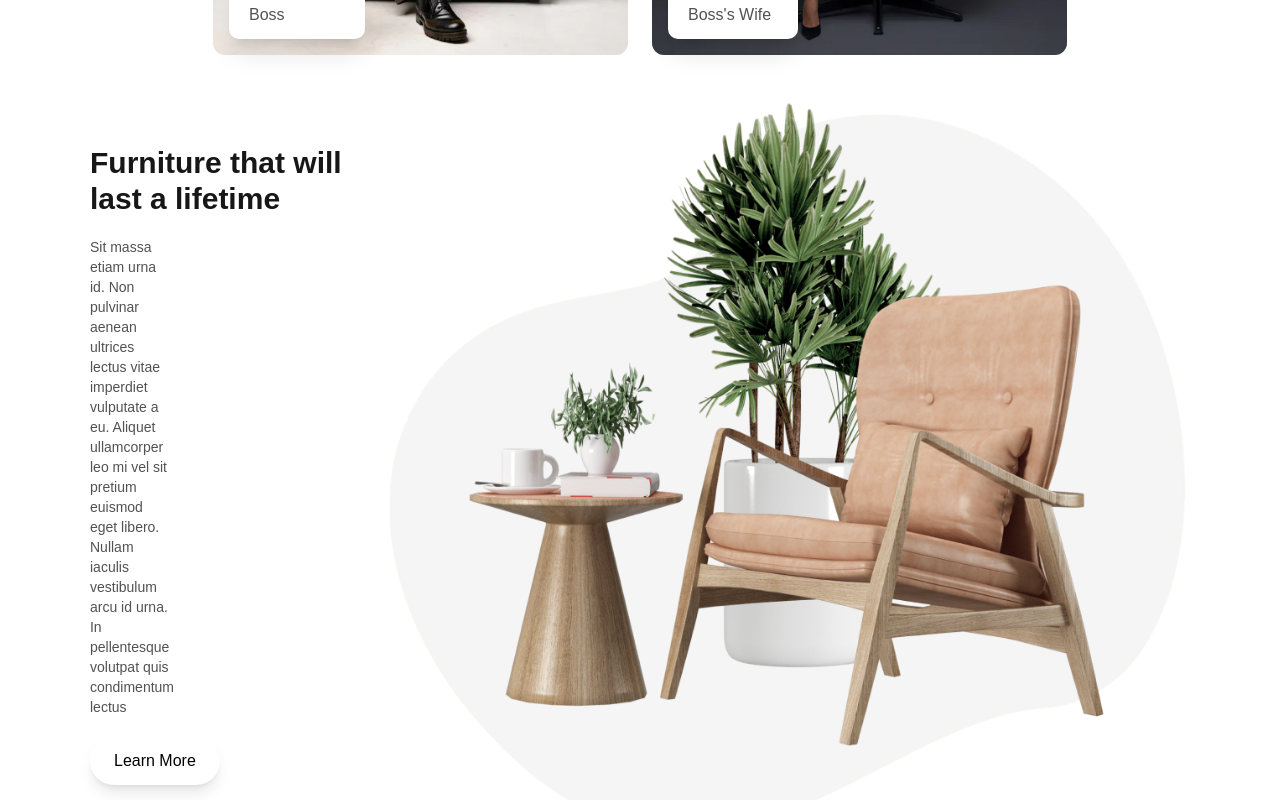
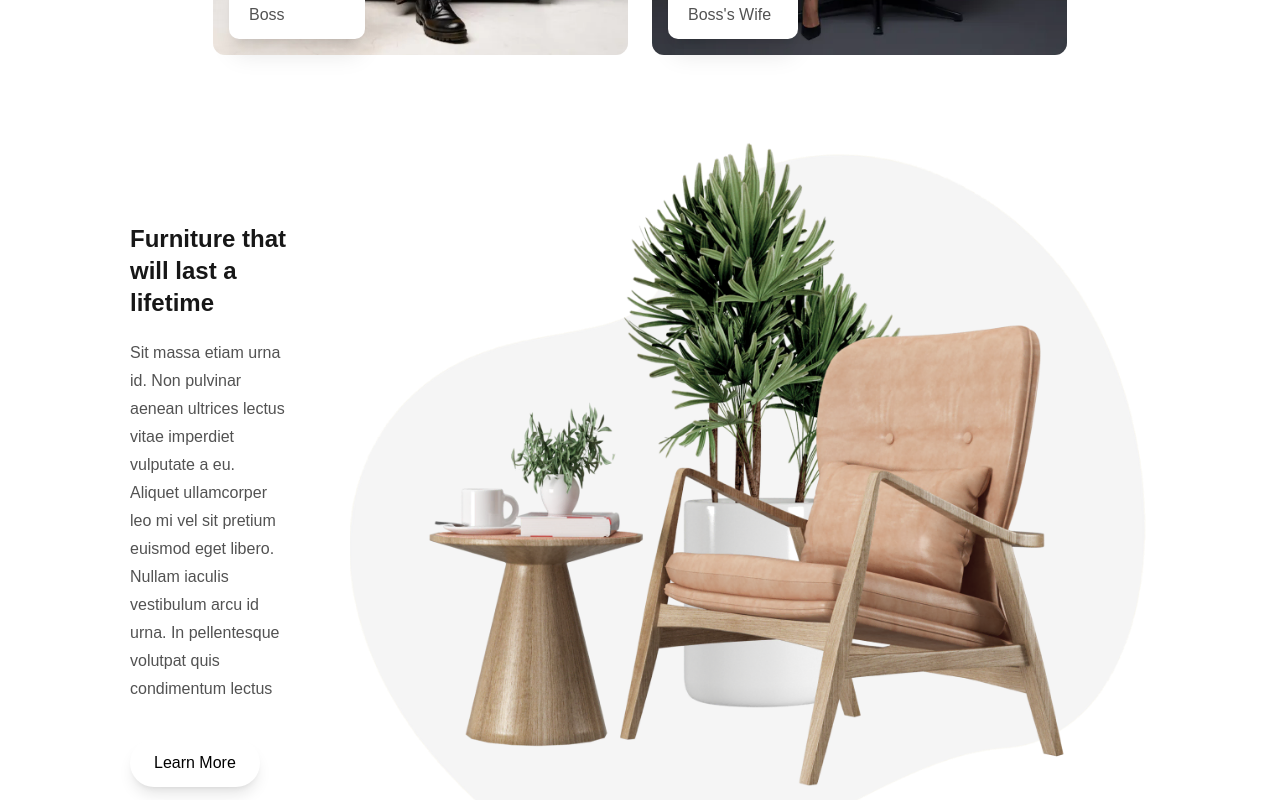
Before and after one commit to Gitnaseem745/furniture-e-commerce-store, a Next.js app: page /about-us in a window 1280 px wide. Shown: the part 2240-3040 px from the top of the page. Built offline with nearby package versions, Linux system fonts and the light colour scheme.

Commit message:
#fixes in about page

```diff
--- a/app/(single-pages)/about-us/page.tsx
+++ b/app/(single-pages)/about-us/page.tsx
@@ -26,16 +26,16 @@ const About = () => {
             <p className='text-neutral-600 text-center text-sm mb-2'>Quam elementum pulvinar etiam non quam. Faucibus nisl tincidunt eget nullam <br/> non nisi elementum sagittis vitae et leo duis ut diam quam.</p>
             <div className='flex flex-row gap-6 flex-wrap justify-center items-center'>
                 {
-                    teamMembers.map((member, i) => <HomeCard width={415} height={415} button={false} productTitle={member.name} backgroundImgUrl={member.img} productPrice={member.position} />)
+                    teamMembers.map((member, i) => <HomeCard key={i} width={415} height={415} button={false} productTitle={member.name} backgroundImgUrl={member.img} productPrice={member.position} />)
                 }
             </div>
         </div>
-        <div className='flex flex-row gap-10 justify-center items-center w-full my-10'>
-            <div className='flex flex-col gap-5 justify-start items-start'>
-                <h1 className='text-3xl font-semibold'>Furniture that will last a lifetime</h1>
-                <p className='text-sm text-neutral-600 pr-44'>Sit massa etiam urna id. Non pulvinar aenean ultrices lectus vitae imperdiet vulputate a eu. Aliquet ullamcorper leo mi vel sit pretium euismod eget libero. Nullam iaculis vestibulum arcu id urna. In pellentesque volutpat quis condimentum lectus</p>
+        <div className='flex flex-row gap-10 justify-center items-center w-full my-20 px-10'>
+            <div className='flex flex-col gap-5 justify-start items-start w-5/12'>
+                <h1 className='text-2xl font-semibold'>Furniture that will last a lifetime</h1>
+                <p className='text-neutral-600 leading-[28px] pr-6'>Sit massa etiam urna id. Non pulvinar aenean ultrices lectus vitae imperdiet vulputate a eu. Aliquet ullamcorper leo mi vel sit pretium euismod eget libero. Nullam iaculis vestibulum arcu id urna. In pellentesque volutpat quis condimentum lectus</p>
                 <Link
-                className="bg-white rounded-3xl max-w-fit px-6 py-3 hover:bg-[#274C4F] text-black hover:text-white transition-all ease-in delay-50 shadow-lg"
+                className="bg-white rounded-3xl max-w-fit px-6 py-3 hover:bg-[#274C4F] text-black hover:text-white transition-all ease-in delay-50 shadow-lg mt-4"
                 href={'/'}
             >
                 Learn More
--- a/app/page.tsx
+++ b/app/page.tsx
@@ -1,6 +1,3 @@
-import Link from "next/link";
-import HomeCard from "../components/HomeCard";
-import ProductCard from "../components/ProductCard";
 import SpecialOfferCard from "@/components/SpecialOfferCard";
 import HeroCard from "@/components/HeroCard";
 import BrowseByRooms from "@/components/BrowseByRooms";
```
